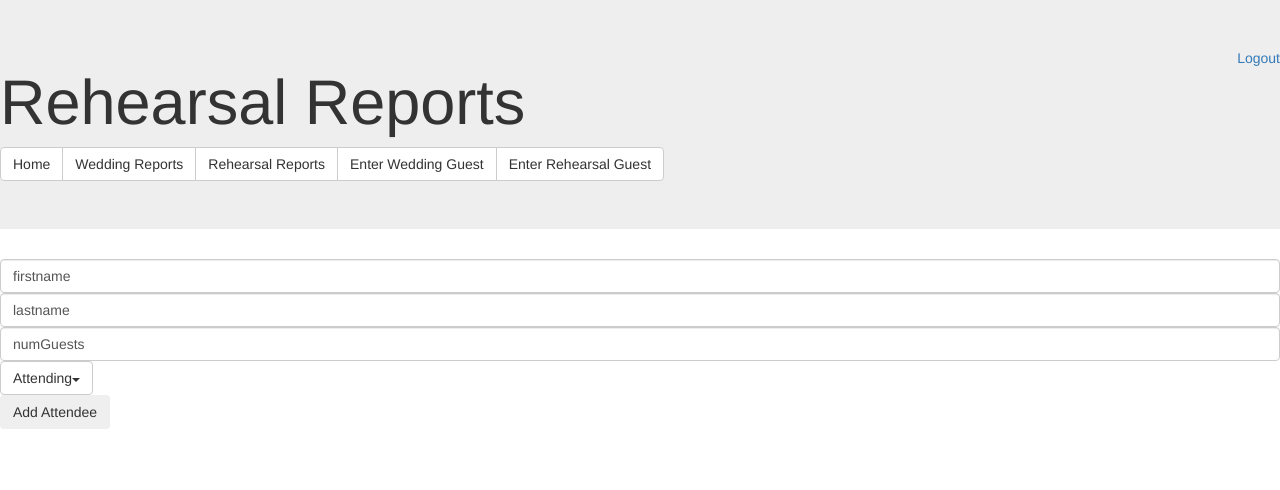
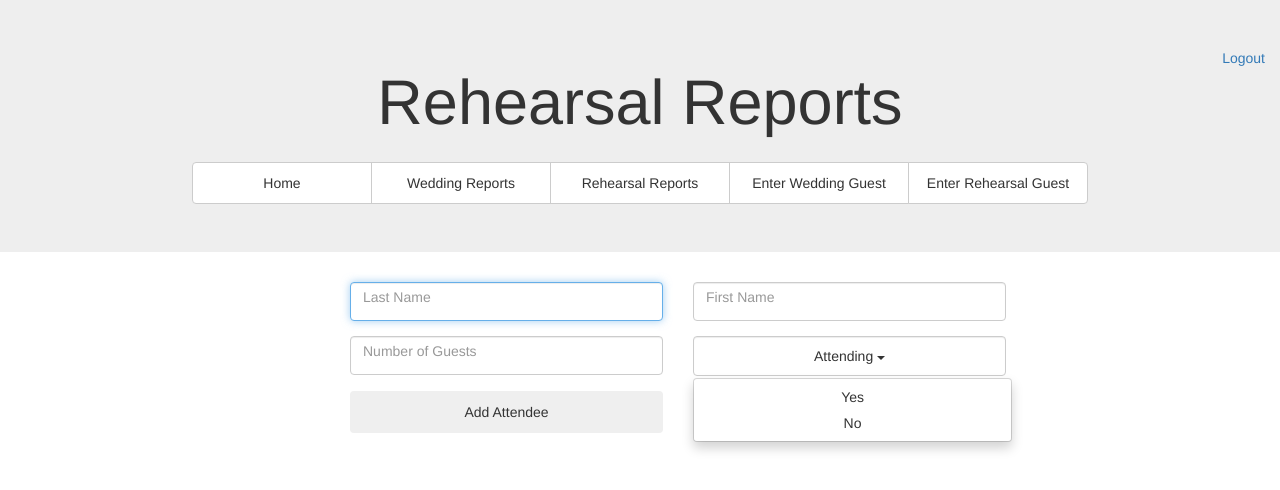
Before and after one commit to mratsamy/RSVP, a PHP site: page /rehearsalRSVP.php in a window 1280 px wide, after a click on "Attending". Shown: the top 490 px of the page. Run offline with PHP 8.4, Linux system fonts and the light colour scheme; the visitor is signed in with stand-in values (Sample User, id 1); some libraries are stand-ins or nearby versions.

Commit message:
Added updates
More stuff.

```diff
--- a/CSS/entry.css
+++ b/CSS/entry.css
@@ -7,6 +7,7 @@
 .form-control{
 	height:115%;
 	line-height: 115%;
+	padding-bottom: 15px;
 }
 .jumbotron{
 	text-align: center;
@@ -19,6 +20,7 @@
 }
 .btn{
 	margin-top: 15px;
+	padding: 10px;
 }
 #numAttending{
 	width: 100%;
@@ -31,6 +33,7 @@ button{
 }
 #dropdownMenu1{
 	width: 100%;
+	line-height: 115%;
 }
 .dropdown-menu{
 	margin-left: 15px;
--- a/CSS/rehearsalRSVP.css
+++ b/CSS/rehearsalRSVP.css
@@ -0,0 +1,56 @@
+#lastName{
+	width: 100%;
+}
+#firstName{
+	width: 100%;
+}
+#numGuests{
+	margin-top: 15px;
+}
+.form-control{
+	height:115%;
+	line-height: 115%;
+	padding-bottom: 15px;
+}
+.jumbotron{
+	text-align: center;
+}
+.logout{
+	padding-right: 15px;
+}
+.btn{
+	margin-top: 15px;
+	padding: 10px;
+}
+#numAttending{
+	width: 100%;
+}
+button{
+	width: 100%;
+}
+.btn-default{
+	width: 180px;
+}
+#dropdownButton{
+	width: 100%;
+	padding:11px;
+}
+.dropdown-menu{
+	margin-left: 15px;
+	text-align: center;
+	width: 93%;
+}
+#rsvpNumber{
+	margin-top: 15px;
+}
+.dlButton{
+	margin-top: 20px;
+	margin-bottom: 25px;
+	height: 60px;
+	border-radius: 4px;
+	border: 1px solid black;
+}
+.dropdown-menu li > a:hover, .dropdown-menu li > a:focus, .dropdown-submenu:hover > a{
+	background-image: none;
+	background-color: #9CBDFF;
+}
--- a/JavaScript/rehearsalRSVP.js
+++ b/JavaScript/rehearsalRSVP.js
@@ -0,0 +1,25 @@
+$(document).ready(function(){
+	var value = false;
+
+	$('.dropdown-menu').hide();
+
+	$('#dropdownButton').click(function(){
+		if(value == false){
+			$('.dropdown-menu').show();
+			value = true;
+			$('dropfocus').focus();
+		}
+		else{
+			$('.dropdown-menu').hide();
+			value = false;
+		}
+	});
+
+	$('.dropdown-menu a').click(function(){
+		var holder = $(this).html();
+		$('#dropdownButton').text(holder + " ");
+		$('.dropdown-menu').hide();
+		$('#numAttending').focus();
+		value = false;
+	});
+});
--- a/LoginCheck.php
+++ b/PHP-scripts/LoginCheck.php
@@ -9,7 +9,7 @@
 		session_start();
 		$_SESSION['login'] = "1";
 		$_SESSION['timer'] = time();
-		header("Location:welcome.php");
+		header("Location:../welcome.php");
 	}
 	else
 	{
@@ -17,7 +17,7 @@
 		session_start();
 		$_SESSION['login'] = '';
 		echo "<center><h1>invalid login</h1></center>";
-		echo "<script>setTimeout(\"location.href = 'index.php';\",1500);</script>";
+		echo "<script>setTimeout(\"location.href = '../index.php';\",1500);</script>";
 	}
 
 ?>
--- a/logout.php
+++ b/PHP-scripts/logout.php
@@ -1,5 +1,6 @@
 <?php
 	session_start();
+	unset($_SESSION['timer']);
 	unset($_SESSION['login']);
 	header("Location: index.php");
 ?>
--- a/entry.php
+++ b/entry.php
@@ -10,6 +10,8 @@
 		if($_SESSION['timer']+15*60 < time()){
 			header ("Location: index.php");
 			unset($_SESSION['login']);
+		}else{
+			$_SESSION['timer'] = time();
 		}
 	?>
 		<title>Person Attending</title>
@@ -18,7 +20,7 @@
 	</head>
 	<body>
 	<div class="jumbotron">
-		<a class="pull-right logout" href="logout.php">Logout</a>
+		<a class="pull-right logout" href="PHP-scripts/logout.php">Logout</a>
 		<h1>Enter RSVP Data</h1>
 		<div class="btn-group" role="group"	aria-label="">
 			<a type="button" class="btn btn-default" href="welcome.php">Home</a>
@@ -31,7 +33,7 @@
 	<div class="col-md-3">
 	</div>
 	<div class="col-md-8 col-xs-12">
-		<form action="EnterDB.php" method="POST">
+		<form action="PHP-scripts/EnterDB.php" method="POST">
 		<div class="col-md-5 col-xs-12">
 		<input required autofocus id="lastname" placeholder="Last Name" class="form-control addPadding" name="lastname">
 		</div>
--- a/index.php
+++ b/index.php
@@ -13,7 +13,7 @@
 		<div class="col-md-4 col-xs-1">
 		</div>
 		<div id="main-container" class="col-md-4 col-xs-10 text-center">
-			<form class="form-signin" action="LoginCheck.php" method="POST">
+			<form class="form-signin" action="PHP-scripts/LoginCheck.php" method="POST">
 				<h2>Sign In Information</h2>
 				<div class="col-md-10" id="username">
 					<input name="username" id="username" class="form-control" placeholder="Username" required autofocus>
--- a/rehearsalRSVP.php
+++ b/rehearsalRSVP.php
@@ -11,6 +11,9 @@
 				header ("Location: index.php");
 				unset($_SESSION['login']);
 			}
+			else{
+					$_SESSION['timer'] = time();
+				}
 		?>
 		<title>Enter Rehearsal Guest</title>
 		<link rel="stylesheet" href="https://maxcdn.bootstrapcdn.com/bootstrap/3.3.2/css/bootstrap.min.css">
@@ -18,7 +21,7 @@
 	</head>
 	<body>
 	<div class="jumbotron">
-		<a class="pull-right logout" href="logout.php">Logout</a>
+		<a class="pull-right logout" href="PHP-scripts/logout.php">Logout</a>
 		<h1>Rehearsal Reports</h1>
 		<div class="btn-group" role="group"	aria-label="">
 			<a type="button" class="btn btn-default" href="welcome.php">Home</a>
@@ -28,29 +31,29 @@
 			<a type="button" class="btn btn-default" href="rehearsalRSVP.php">Enter Rehearsal Guest</a>
 		</div>
 	</div>
-	<div class="col-1-md">
+	<div class="col-md-3">
 	</div>
-	<div class="main col-10-md">
-		<form action="" method="POST">
-			<div class="col-5-md">
-				<input id="firstName" name="firstname" required class="form-control" placeholder="First Name" value="firstname" />
+	<div class="main col-md-8">
+		<form action="PHP-scripts/EnterRehearsal.php" method="POST">
+			<div class="col-md-5">
+				<input autofocus id="lastName" name="lastname" required  class="form-control" placeholder="Last Name" />
 			</div>
-			<div class="col-5-md">
-				<input id="lastName" name="lastname" required  class="form-control" placeholder="Last Name" value="lastname" />
+			<div class="col-md-5">
+				<input id="firstName" name="firstname" required class="form-control" placeholder="First Name" />
 			</div>
-			<div class="col-5-md">
-				<input id="numGuests" name="numGuests" required class="form-control" placeholder="Number of Guests" value="numGuests" />
+			<div class="col-md-5">
+				<input id="numGuests" name="numGuests" required class="form-control" placeholder="Number of Guests" />
 			</div>
-			<div class="col-5-md dropdown">
-				<button id="dropdownButton" class="btn dropdown-toggle btn-default open" data-toggle="dropdown" type="button">
-					Attending<span class="caret"></span>
+			<div class="col-md-5 dropdown">
+				<button id="dropdownButton" class="form-control btn dropdown-toggle btn-default open" data-toggle="dropdown" type="button">
+					Attending&nbsp;<span class="caret"></span>
 				</button>
 				<ul class="dropdown-menu" role="menu">
 				    <li role="menuitem" id="dropfocus" value="true"><a href="#" onclick="$('#boolAttending').val(1);">Yes</a></li>
 				    <li role="menuitem" value="false"><a href="#" onclick="$('#boolAttending').val(0);">No</a></li>
 				</ul>
 			</div>
-			<div class="col-5-md">
+			<div class="col-md-5 col-xs-12 pull-left">
 				<input id="boolAttending" name="boolAttending" type="hidden" class="form-control" name="boolAttending" />
 				<button type="submit" class="btn" id="addEntry" >Add Attendee</button>
 			</div>
--- a/welcome.php
+++ b/welcome.php
@@ -10,6 +10,8 @@
 			if($_SESSION['timer']+15*60 < time()){
 				header ("Location: index.php");
 				unset($_SESSION['login']);
+			}else{
+				$_SESSION['timer'] = time();
 			}
 		?>
 		<title>Person Attending</title>
@@ -18,7 +20,7 @@
 	</head>
 	<body>
 	<div class="jumbotron">
-		<a class="pull-right logout" href="logout.php">Logout</a>
+		<a class="pull-right logout" href="PHP-scripts/logout.php">Logout</a>
 		<h1>Welcome Home</h1>
 		<div class="btn-group" role="group"	aria-label="">
 			<a type="button" class="btn btn-default" href="welcome.php">Home</a>
```
Also changed, not shown: PHP-scripts/EnterDB.php (renamed from EnterDB.php, +25 -3 lines), PHP-scripts/EnterRehearsal.php (added, +54 -0 lines), PHP-scripts/generateCSV.php (renamed from generateCSV.php, +17 -2 lines), PHP-scripts/generateCSVNo.php (renamed from generateCSVYes.php, +18 -4 lines), PHP-scripts/generateCSVYes.php (renamed from generateCSVNo.php, +18 -3 lines), PHP-scripts/rehearsalCSV.php (added, +105 -0 lines), rehearsal.php (+9 -4 lines), report.php (+6 -4 lines).
